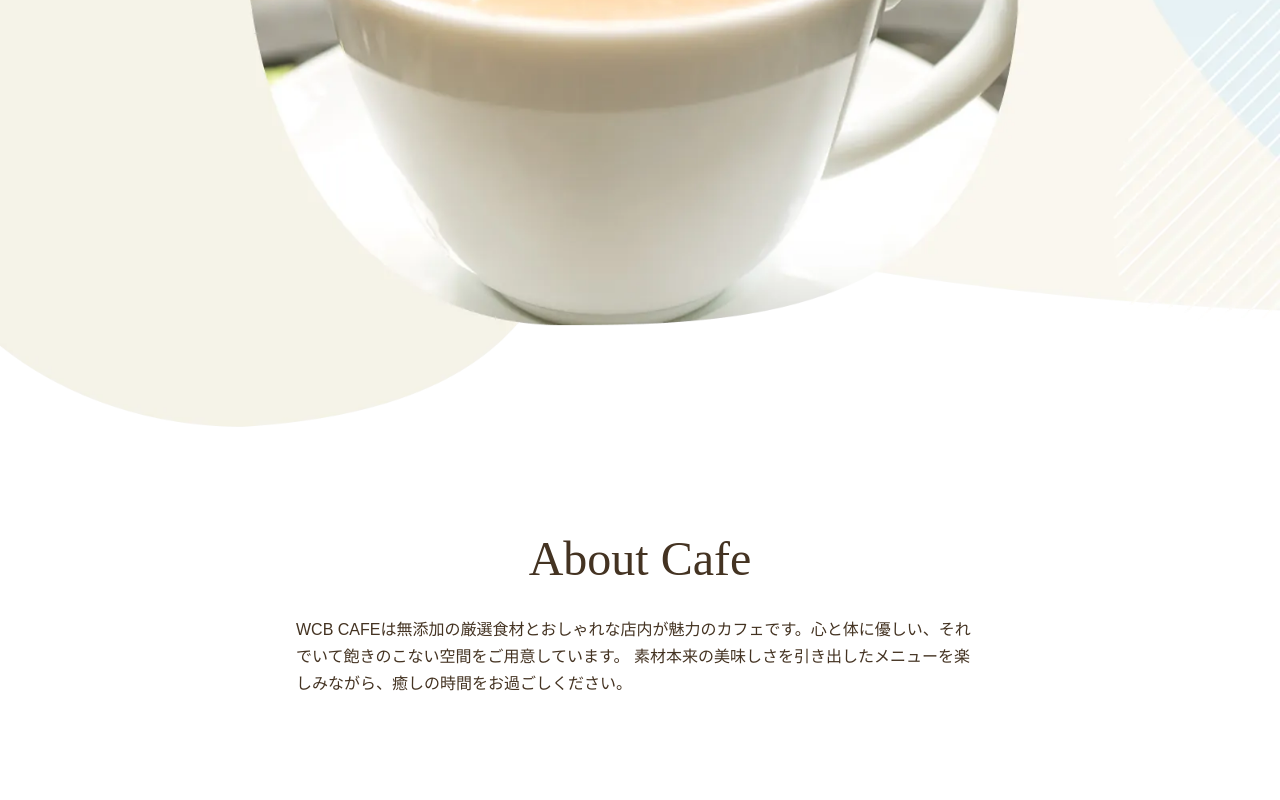
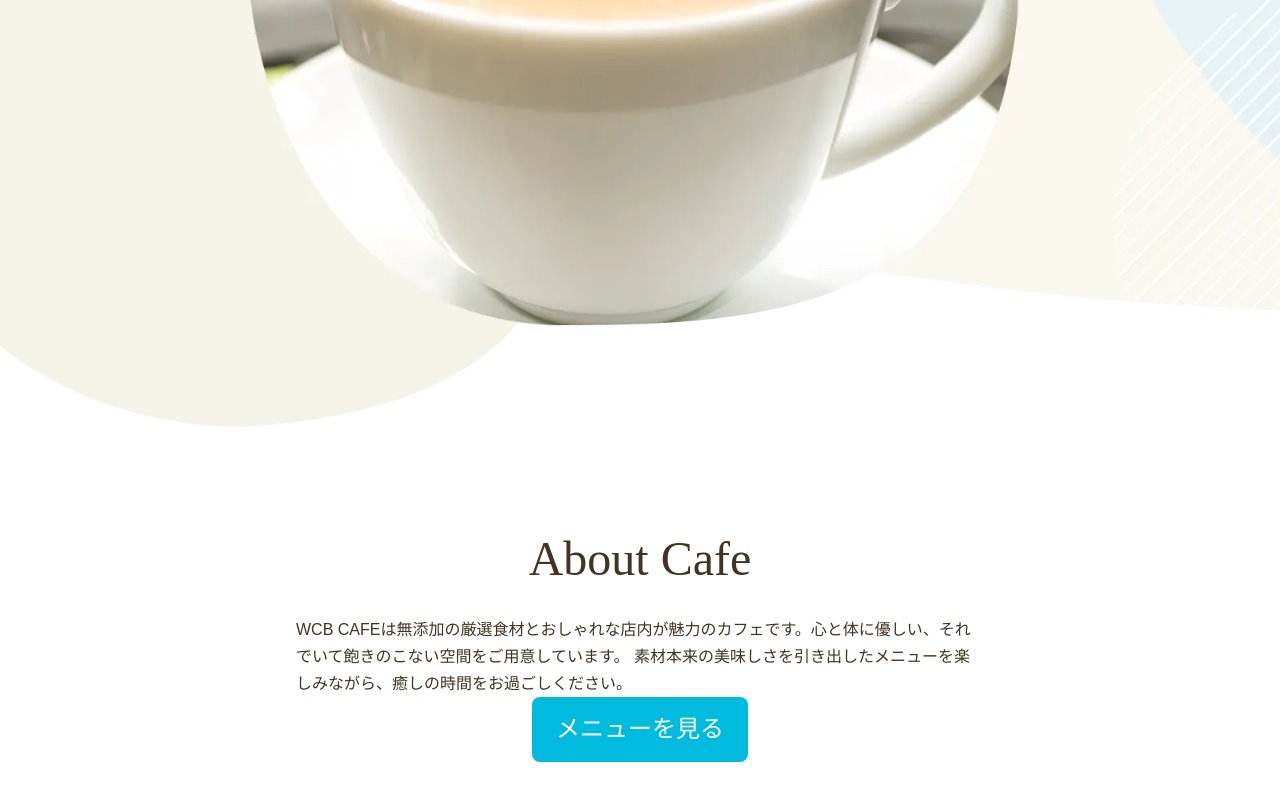
Before and after one commit to K025C0069/wcbcafe, a plain HTML site: page index.html in a window 1280 px wide. Shown: the part 330-1130 px from the top of the page. Before the commit the page ends 1075 px from the top, so only its background shows below. Drawn offline with Linux system fonts and the light colour scheme; some packages are replaced by stand-ins of ours; a web font is replaced by a local one.

Commit message:
メニューのボタンの設置

```diff
--- a/css/style.css
+++ b/css/style.css
@@ -59,6 +59,18 @@ img{
 .cover-home{
     background-image: url(../images/cover-home-s.webp);
 }
+/*ボタン*/
+.btn{
+    display: inline-block;
+    font-size: 1.5rem;
+    background-color: #0bd;
+    color: #fff;
+    border-radius: 8px;
+    padding: .75rem 1.5rem;
+}
+.btn:hover{
+    background-color: #0090aa;
+}
 /*ヘッダー
 -----------------------------------*/
 .page-header{
--- a/index.html
+++ b/index.html
@@ -44,7 +44,12 @@
                 WCB CAFEは無添加の厳選食材とおしゃれな店内が魅力のカフェです。心と体に優しい、それでいて飽きのこない空間をご用意しています。
                 素材本来の美味しさを引き出したメニューを楽しみながら、癒しの時間をお過ごしください。
             </p>
+            <div class="align-center">
+                <a class="btn" href="menu.html">メニューを見る</a>
+            </div>
         </section>
+
+
     </body>
 
 
```
